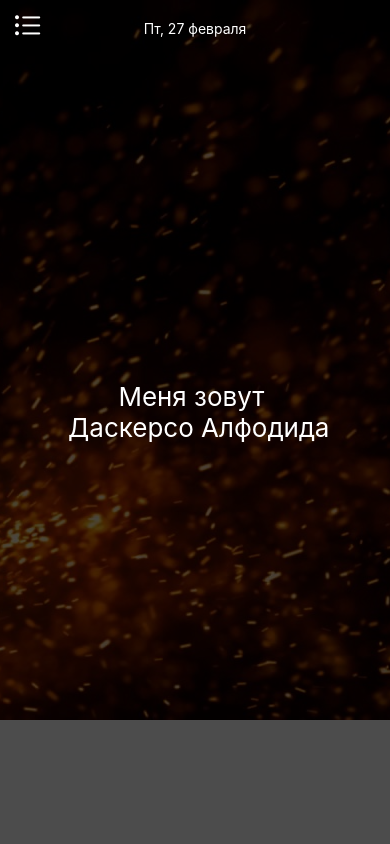
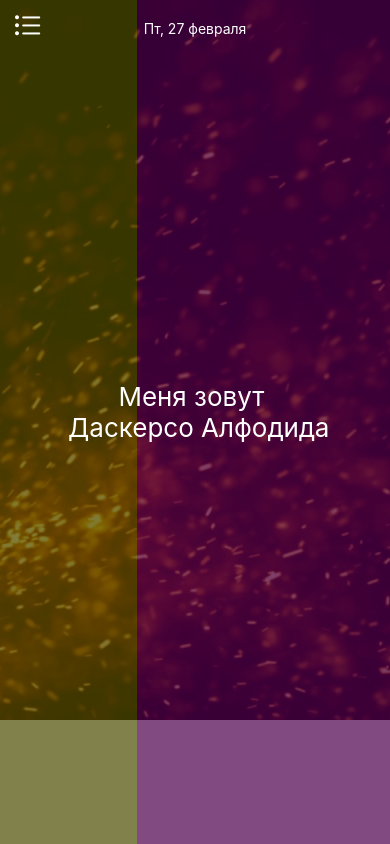
Before and after one commit to dfuqq/daskerso, a React Native app: screen / in a window 390 px wide. Built offline with nearby package versions, Linux system fonts and the light colour scheme.

Commit message:
Added Tapable Zones for Text Change

```diff
--- a/App.js
+++ b/App.js
@@ -1,5 +1,11 @@
 import React, { useState } from "react";
-import { StyleSheet, Text, View, ImageBackground } from "react-native";
+import {
+    StyleSheet,
+    Text,
+    View,
+    ImageBackground,
+    TouchableOpacity,
+} from "react-native";
 import { StatusBar } from "expo-status-bar";
 import AppLoading from "expo-app-loading";
 import { useFonts } from "expo-font";
@@ -31,7 +37,16 @@ export default function App() {
         <View style={styles.container}>
             <StatusBar hidden />
             <ImageBackground source={png} style={styles.image}>
-                <View style={styles.overlay} />
+                <View style={styles.overlay}>
+                    <TouchableOpacity
+                        style={styles.leftTap}
+                        onPress={() => console.log("Предыдущий текст")}
+                    />
+                    <TouchableOpacity
+                        style={styles.rightTap}
+                        onPress={() => console.log("Следующий текст")}
+                    />
+                </View>
                 <Text style={styles.text}>
                     {`Меня зовут \n Даскерсо Алфодида`}
                 </Text>
@@ -55,6 +70,16 @@ const styles = StyleSheet.create({
         flexDirection: "column",
         alignItems: "center",
         justifyContent: "center",
+    },
+    leftTap: {
+        backgroundColor: "rgba(255, 255, 0, 0.3)",
+        height: "100%",
+        width: "35%",
+    },
+    rightTap: {
+        backgroundColor: "rgba(255, 0, 255, 0.3)",
+        height: "100%",
+        width: "65%",
     },
     text: {
         fontSize: 26,
@@ -88,5 +113,7 @@ const styles = StyleSheet.create({
         right: 0,
         backgroundColor: "#000",
         opacity: 0.7,
+        flex: 1,
+        flexDirection: "row",
     },
 });
```
Also changed, not shown: 2 other files (tests, documents, lock files or other folders).
